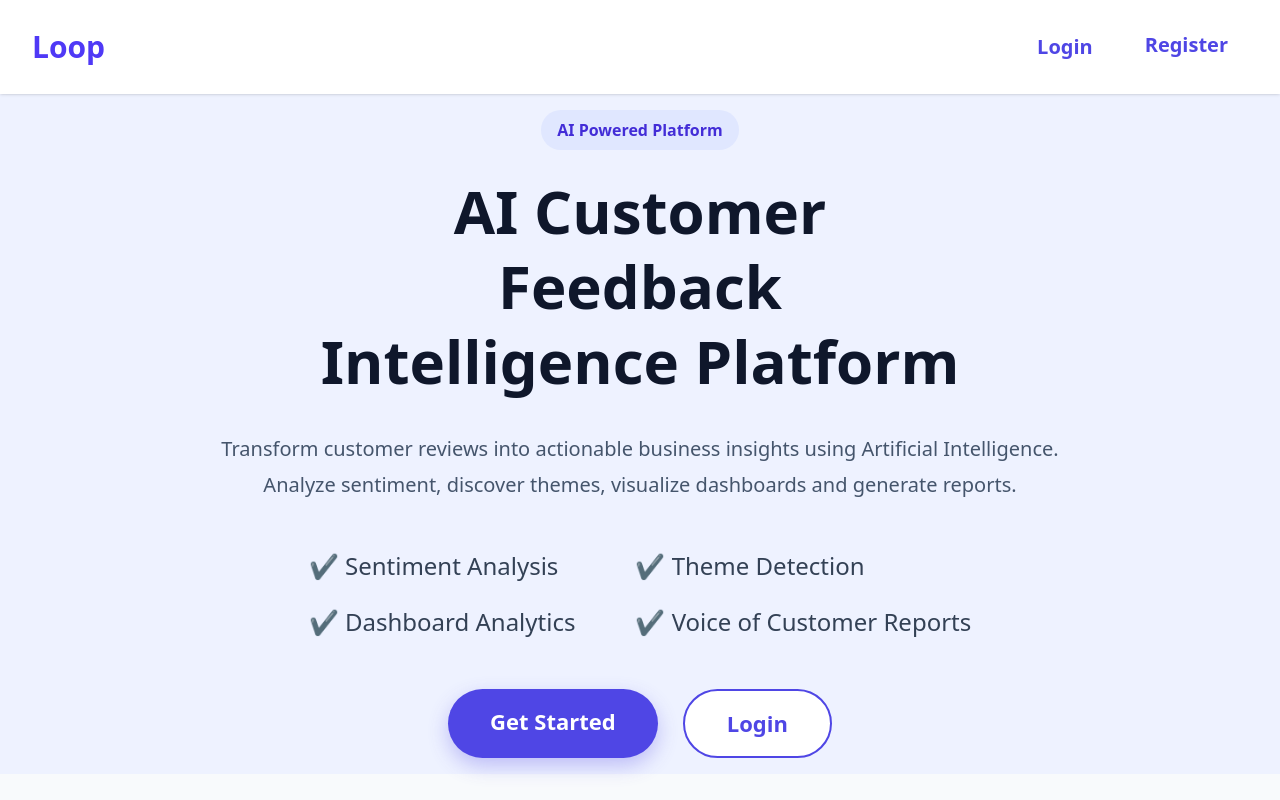
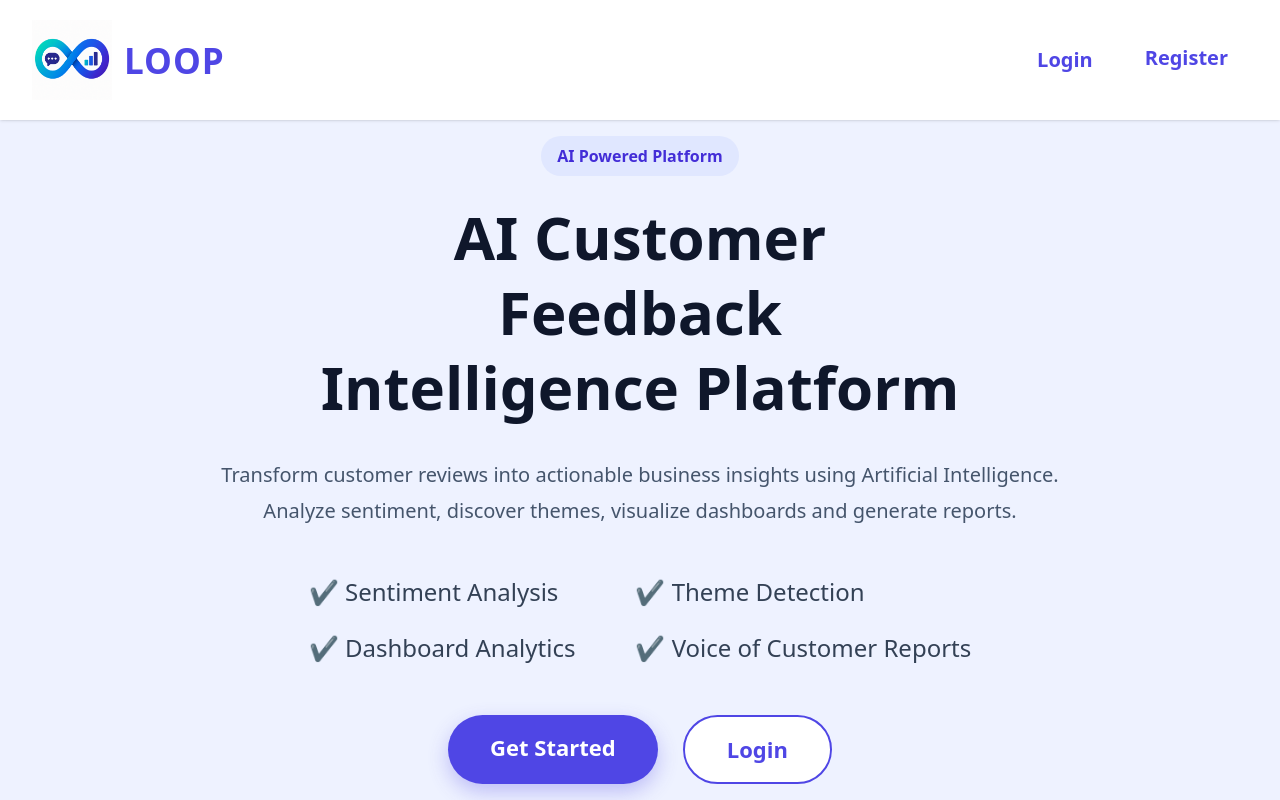
Before and after one commit to Thrivikram199/project-loop, a Next.js app: page / in a window 1280 px wide. Shown: the top 800 px of the page. Built offline with nearby package versions, Linux system fonts and the light colour scheme.

Commit message:
Updated navbar logo and UI improvements

```diff
--- a/app/components/Navbar/Navbar.tsx
+++ b/app/components/Navbar/Navbar.tsx
@@ -88,11 +88,25 @@ export default function Navbar({
           <FaBars />
         </button>
 
-        <div>
+        <div
+  style={{
+    display: "flex",
+    alignItems: "center",
+    gap: "12px",
+  }}
+>
+  <img
+    src="/logo.png"
+    alt="Loop Logo"
+    width={42}
+    height={42}
+  />
+
   <h2
     style={{
       margin: 0,
       fontSize: "30px",
+      fontWeight: "bold",
     }}
   >
     LOOP
--- a/app/page.tsx
+++ b/app/page.tsx
@@ -27,8 +27,33 @@ export default function Home() {
     <main className="min-h-screen bg-slate-50">
       <nav className="sticky top-0 z-50 bg-white shadow-sm">
         <div className="max-w-7xl mx-auto flex items-center justify-between px-8 py-5">
-          <h2 className="text-3xl font-bold text-indigo-600">Loop</h2>
+          <div
+  style={{
+    display: "flex",
+    alignItems: "center",
+    gap: "12px",
+  }}
+>
+  <img
+    src="/logo.png"
+    alt="Loop Logo"
+    width={80}
+    height={80}
+  />
 
+  <h1
+    style={{
+      margin: 0,
+      fontSize: "35px",   // Increase text size
+      fontWeight: "700",
+      color: "#4f46e5",
+      letterSpacing: "1px",
+      lineHeight: 1,
+    }}
+  >
+    LOOP
+  </h1>
+</div>
 
           <div className="flex gap-3">
             <a
--- a/components/ThemeProvider.tsx
+++ b/components/ThemeProvider.tsx
@@ -13,6 +13,7 @@ export default function ThemeProvider({
       attribute="class"
       defaultTheme="light"
       enableSystem={false}
+      disableTransitionOnChange
     >
       {children}
     </NextThemesProvider>
```
Also changed, not shown: public/logo.png (added). Lines whose indentation alone changed are shown as unchanged.
